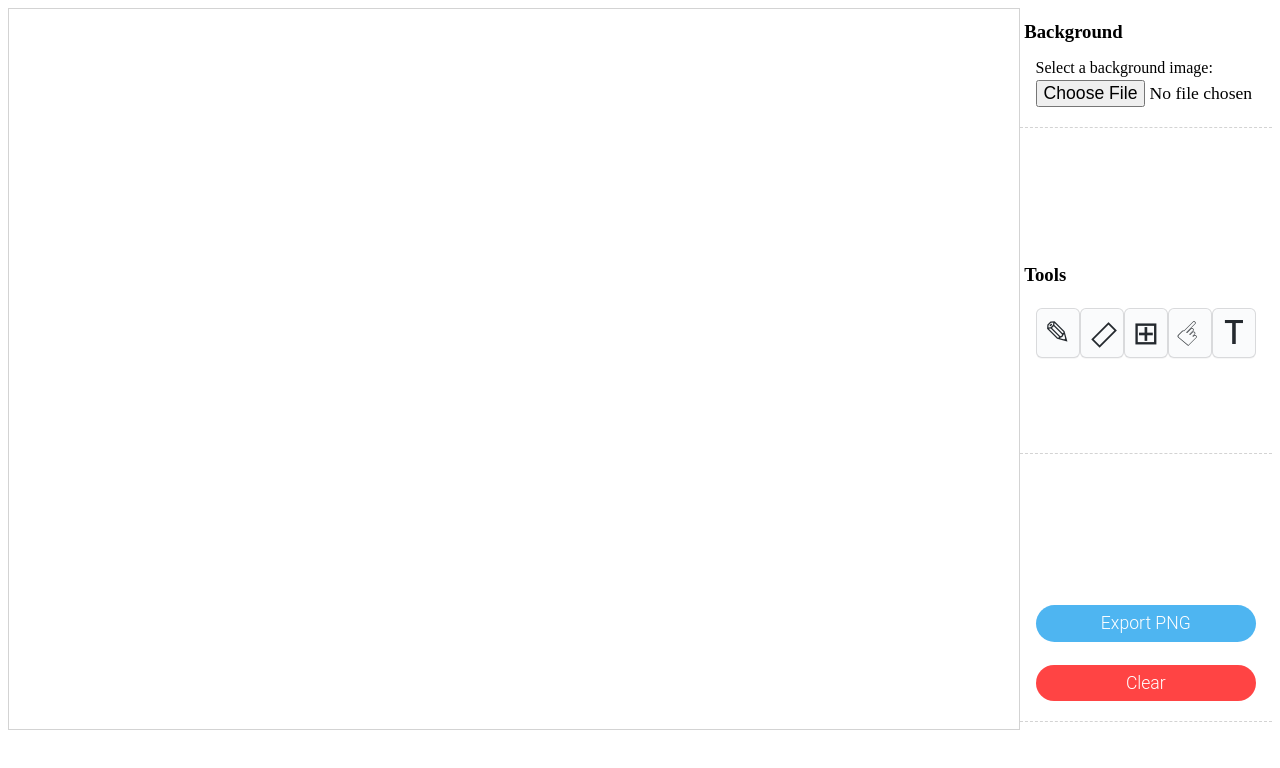
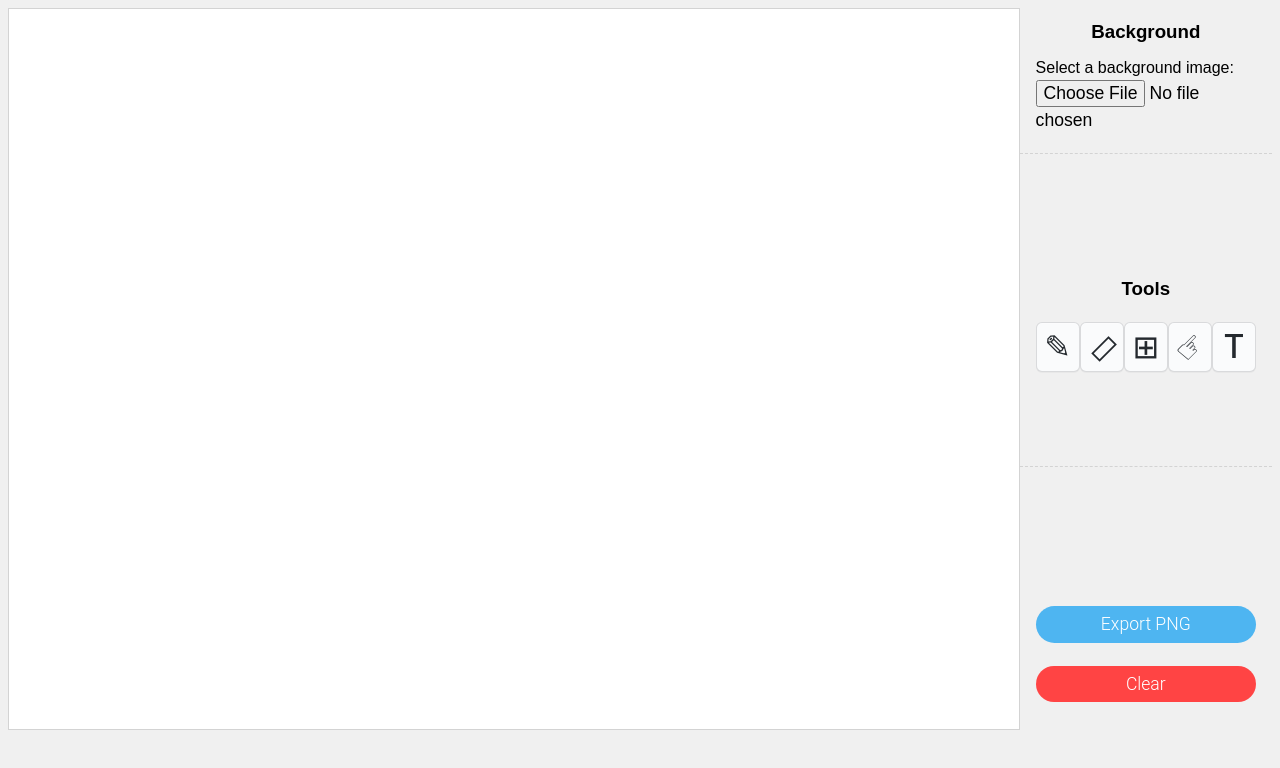
Before and after one commit to domhnall/draw, a plain HTML site: page index.html in a window 1280 px wide. Drawn offline with Linux system fonts and the light colour scheme.

Commit message:
Tweak some general tool styles

```diff
--- a/css/styles.css
+++ b/css/styles.css
@@ -1,3 +1,7 @@
+body {
+  background: #f0f0f0;
+}
+
 #tool_wrapper{
   display: flex;
   flex-direction: row-reverse;
@@ -15,6 +19,7 @@
   width: 80%;
   height: 90vh;
   position: relative;
+  background: white;
 }
 
 #draw_panel_wrapper canvas{
@@ -77,10 +82,16 @@ button, input[type=file] {
 .control_panel_section {
   margin: 0.5em 0;
   border-bottom: 1px dashed lightgrey;
+  font-family: sans-serif;
+}
+
+.control_panel_section:last-of-type {
+  border-bottom: none;
 }
 
 .control_panel_section h3 {
   margin: 0.25em;
+  text-align: center;
 }
 
 .control_option {
```
